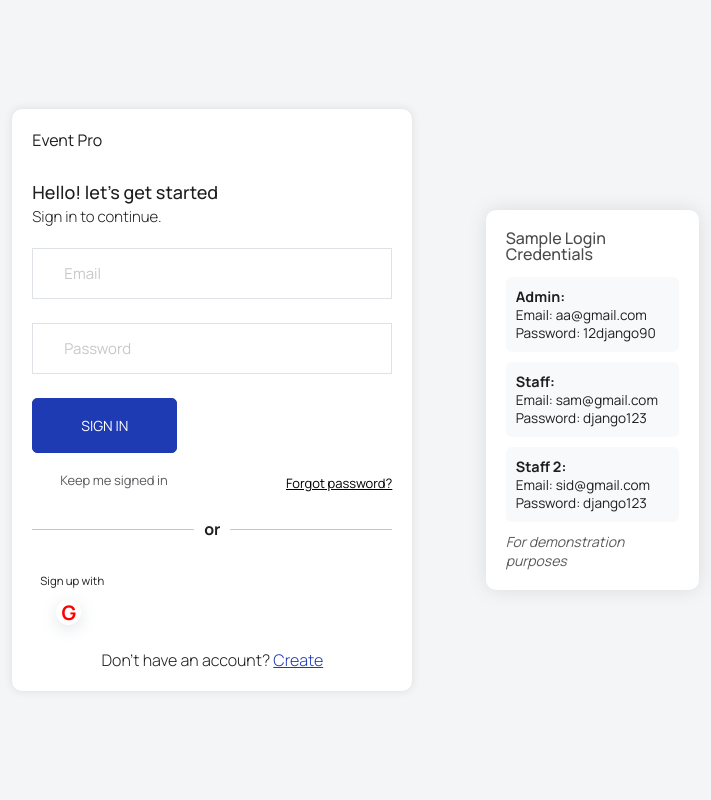
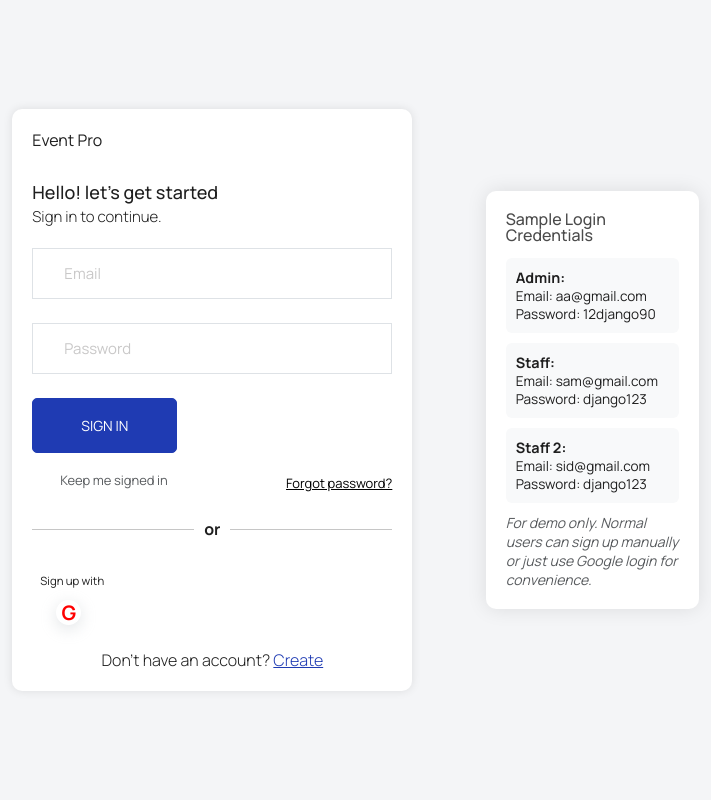
Before and after one commit to fcgsam/EventPro, a Django app: page /login_page in a window 1280 px wide. Shown: the whole page, without its empty margins (306-1017 px from the left). Run offline with Django 5.2, Linux system fonts and the light colour scheme; data comes from the database, SQL or seed files in the repository; some libraries are stand-ins or nearby versions.

Commit message:
login demo sentence update

```diff
--- a/templates/login.html
+++ b/templates/login.html
@@ -195,8 +195,9 @@
                         Password: django123
                     </div>
                     <div class="text-muted mt-2 small">
-                        <i>For demonstration purposes</i>
-                    </div>
+    <i>For demo only. Normal users can sign up manually or just use Google login for convenience.</i>
+</div>
+
                 </div>
             </div>
         </div>
```
